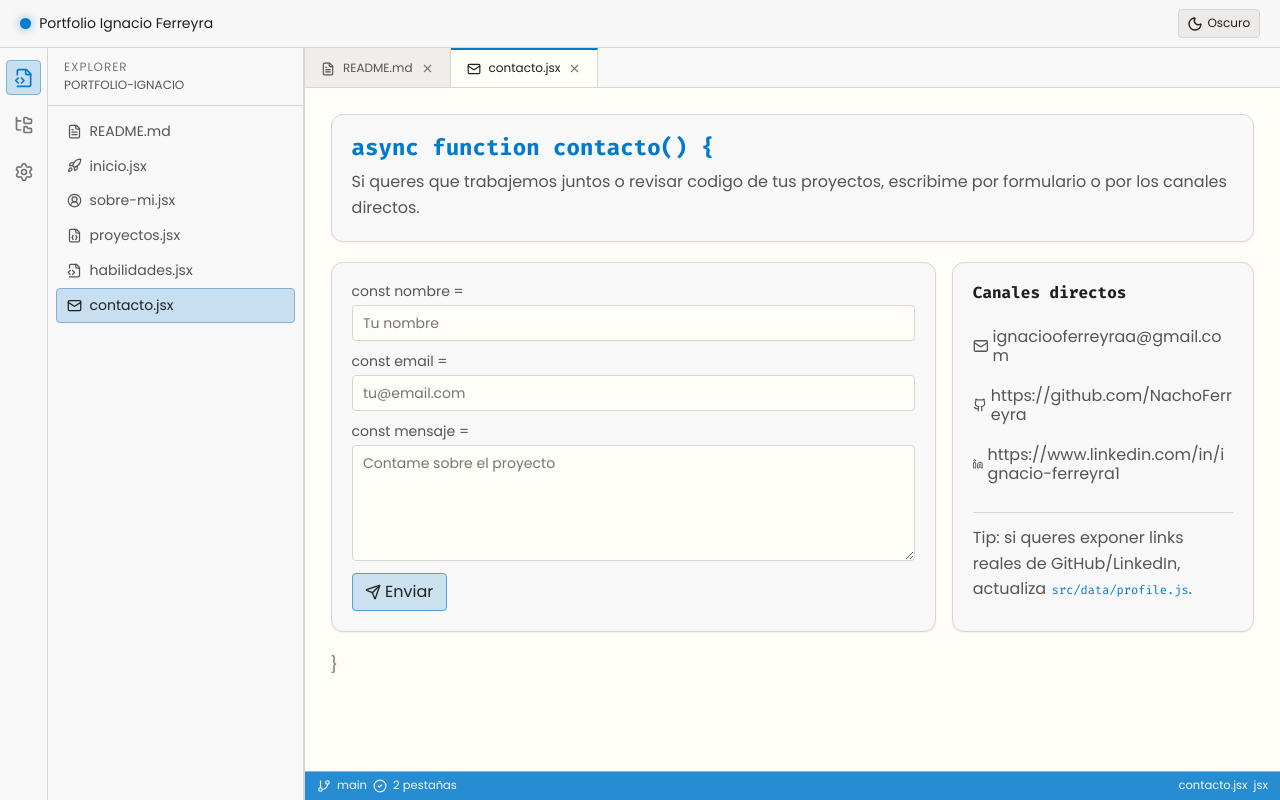
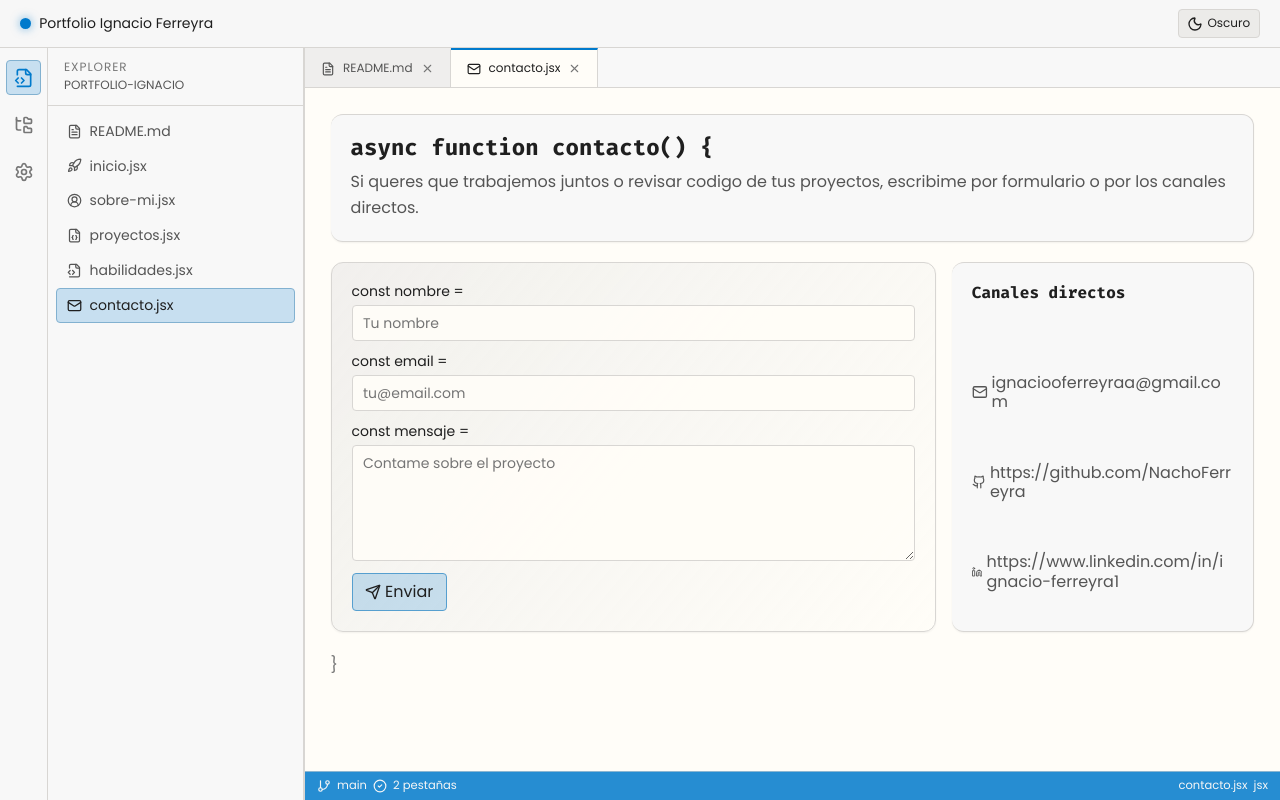
Before and after one commit to NachoFerreyra/Portfolio-Ignacio-Ferreyra, a React (Vite) app: page /contacto in a window 1280 px wide. Built offline with nearby package versions, Linux system fonts and the light colour scheme.

Commit message:
refactor: remove note section from ContactLinks and update styles in Contacto.module.scss

```diff
--- a/src/components/Contacto/ContactLinks.jsx
+++ b/src/components/Contacto/ContactLinks.jsx
@@ -20,13 +20,6 @@ const ContactLinks = ({ contacts }) => {
         <Linkedin size={16} />
         {contacts.linkedin}
       </a>
-
-      <div className={styles.note}>
-        <p>
-          Tip: si queres exponer links reales de GitHub/LinkedIn, actualiza
-          <code>src/data/profile.js</code>.
-        </p>
-      </div>
     </aside>
   );
 };
--- a/src/components/Contacto/Contacto.module.scss
+++ b/src/components/Contacto/Contacto.module.scss
@@ -12,9 +12,10 @@
   padding: variables.$space-l;
   display: grid;
   gap: variables.$space-xs;
+  border-left: 3px solid var(--syntax-function);
 
   h1 {
-    color: var(--accent);
+    color: var(--syntax-function);
     font-size: clamp(1.05rem, 1.8vw, 1.4rem);
   }
 }
@@ -34,11 +35,16 @@
   padding: variables.$space-l;
   display: grid;
   gap: variables.$space-s;
+  background: linear-gradient(
+    130deg,
+    color-mix(in srgb, var(--surface-2) 72%, transparent) 0%,
+    color-mix(in srgb, var(--editor-surface) 92%, transparent) 100%
+  );
 
   label {
     display: grid;
     gap: 0.35rem;
-    color: var(--text-secondary);
+    color: var(--syntax-property);
     font-size: variables.$font-size-sm;
   }
 
@@ -54,6 +60,7 @@
     &:focus {
       outline: none;
       border-color: var(--accent);
+      box-shadow: 0 0 0 2px color-mix(in srgb, var(--accent) 20%, transparent);
     }
   }
 
@@ -64,7 +71,7 @@
     gap: variables.$space-2xs;
     border: 1px solid color-mix(in srgb, var(--accent) 60%, var(--border-muted));
     border-radius: variables.$border-radius-sm;
-    background: color-mix(in srgb, var(--accent) 18%, transparent);
+    background: color-mix(in srgb, var(--accent) 20%, transparent);
     color: var(--text-primary);
     padding: 0.5rem 0.78rem;
   }
@@ -75,9 +82,11 @@
   padding: variables.$space-l;
   display: grid;
   gap: variables.$space-s;
+  border-left: 3px solid var(--syntax-green);
 
   h2 {
     font-size: 1rem;
+    color: var(--syntax-green);
   }
 
   a {
@@ -86,18 +95,10 @@
     gap: variables.$space-2xs;
     color: var(--text-secondary);
     word-break: break-all;
-  }
-}
 
-.note {
-  margin-top: variables.$space-s;
-  border-top: 1px solid var(--border-muted);
-  padding-top: variables.$space-s;
-
-  code {
-    margin-left: 0.35rem;
-    color: var(--accent);
-    font-size: variables.$font-size-xs;
+    &:hover {
+      color: var(--accent);
+    }
   }
 }
 
```
